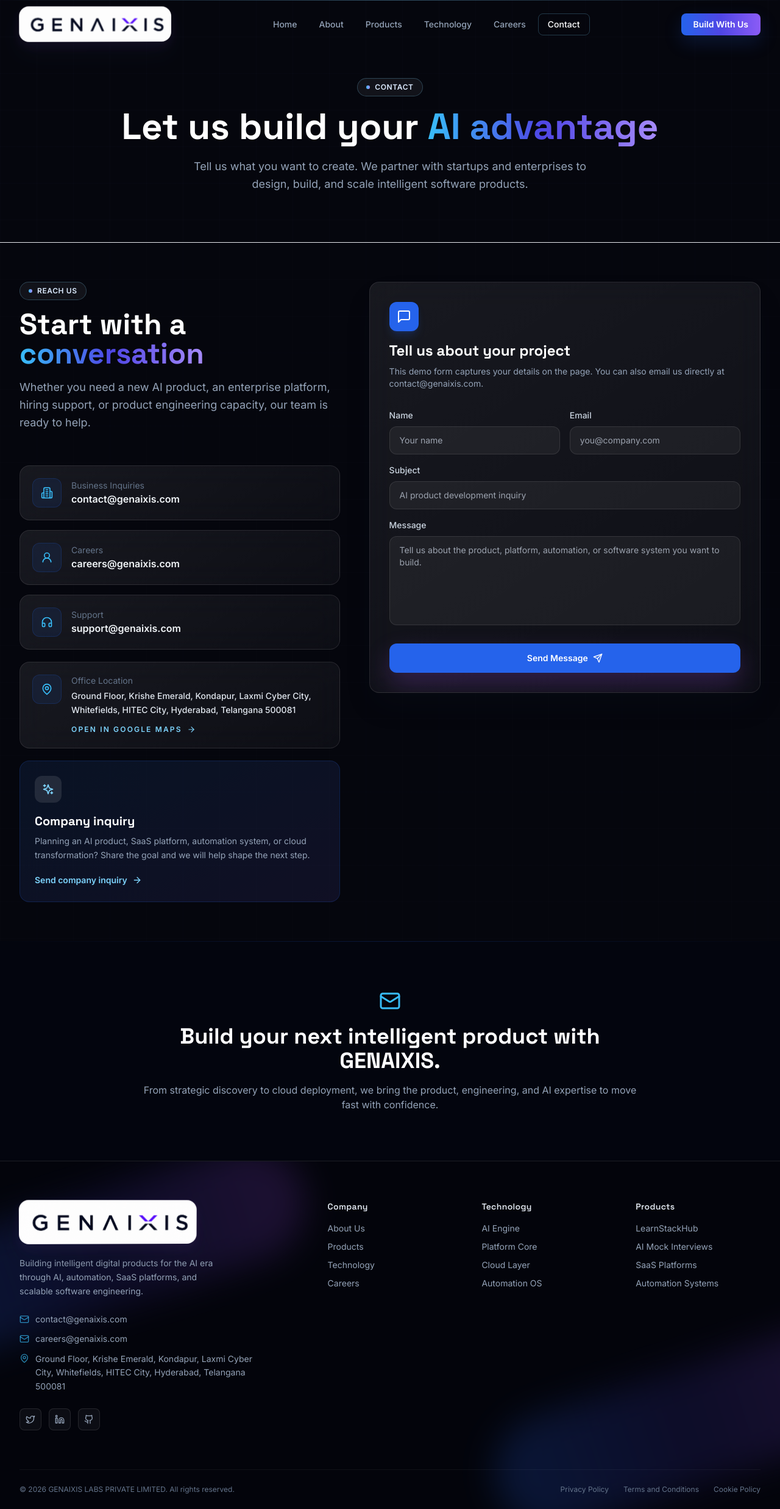
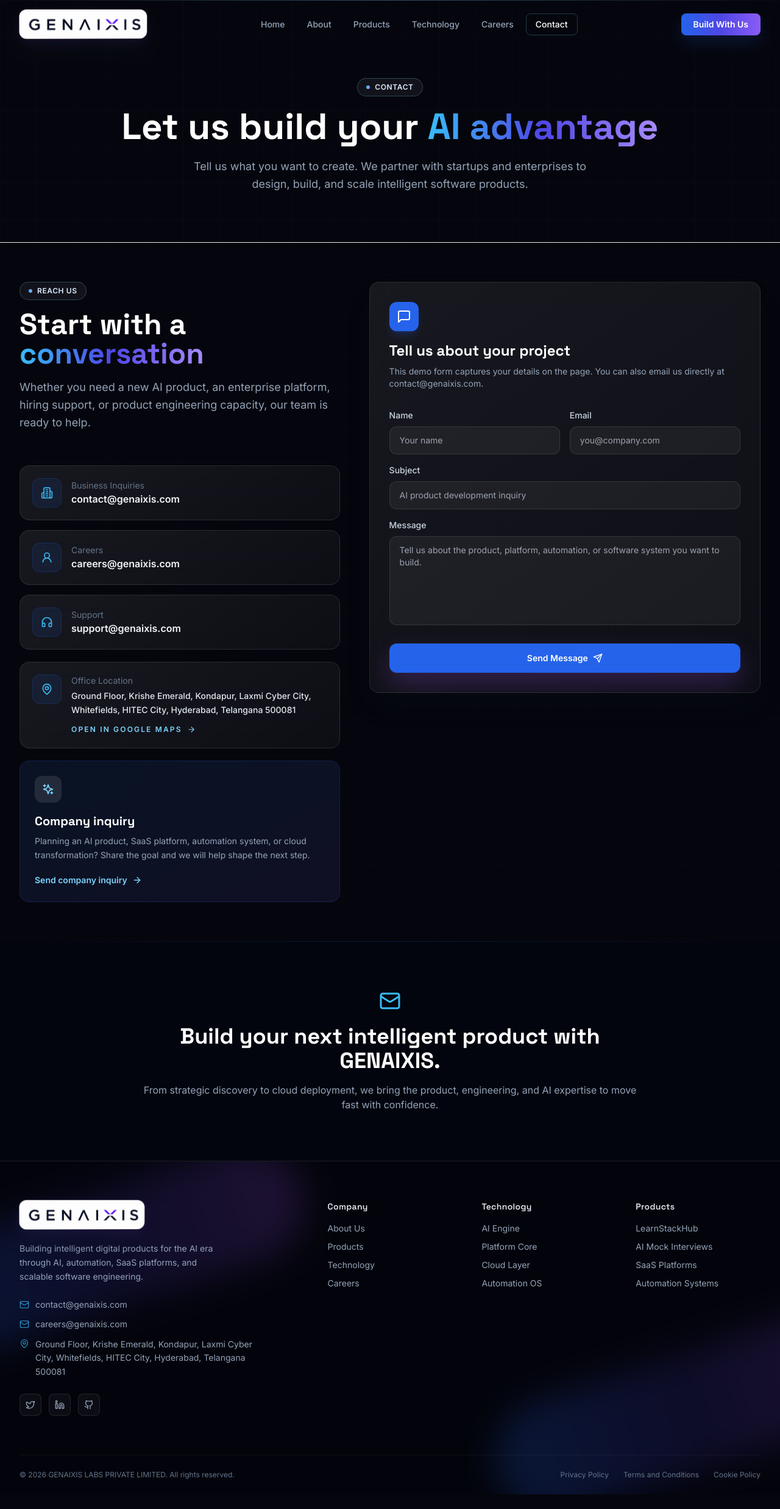
Before and after one commit to Dattakumar369/genaixis, a React (Vite) app: page /contact in a window 1280 px wide. Shown: the whole page at 61% size. After the commit the page ends 2450 px from the top, so only its background shows below. Built offline with nearby package versions, Linux system fonts and the light colour scheme.

Commit message:
Reduce logo display size

```diff
--- a/src/components/Footer.tsx
+++ b/src/components/Footer.tsx
@@ -37,7 +37,7 @@
         <div className="py-16 grid grid-cols-1 lg:grid-cols-5 gap-12">
           {/* Brand */}
           <div className="lg:col-span-2">
-            <Link to="/" className="brand-logo-card mb-5 inline-flex h-[72px] w-[292px] items-center justify-center rounded-2xl border border-white/10 bg-white shadow-lg shadow-brand-950/20">
+            <Link to="/" className="brand-logo-card mb-5 inline-flex h-[48px] w-[206px] items-center justify-center rounded-xl border border-white/10 bg-white shadow-lg shadow-brand-950/20">
               <img src="/genaixis.png?v=20260601-logo-png" alt="GENAIXIS" className="brand-logo-png h-full w-full" />
             </Link>
             <p className="text-slate-400 text-sm leading-relaxed mb-6 max-w-xs">
--- a/src/components/Navbar.tsx
+++ b/src/components/Navbar.tsx
@@ -38,7 +38,7 @@
       <nav className="max-w-7xl mx-auto px-4 sm:px-6 lg:px-8">
         <div className="flex h-16 items-center justify-between md:h-20">
           {/* Logo */}
-          <Link to="/" className="brand-logo-card group flex h-[58px] w-[220px] items-center justify-center rounded-2xl border border-white/10 bg-white shadow-lg shadow-brand-950/20 sm:w-[250px]">
+          <Link to="/" className="brand-logo-card group flex h-[48px] w-[184px] items-center justify-center rounded-xl border border-white/10 bg-white shadow-lg shadow-brand-950/20 sm:w-[210px]">
             <img src="/genaixis.png?v=20260601-logo-png" alt="GENAIXIS" className="brand-logo-png h-full w-full" />
           </Link>
 
```
